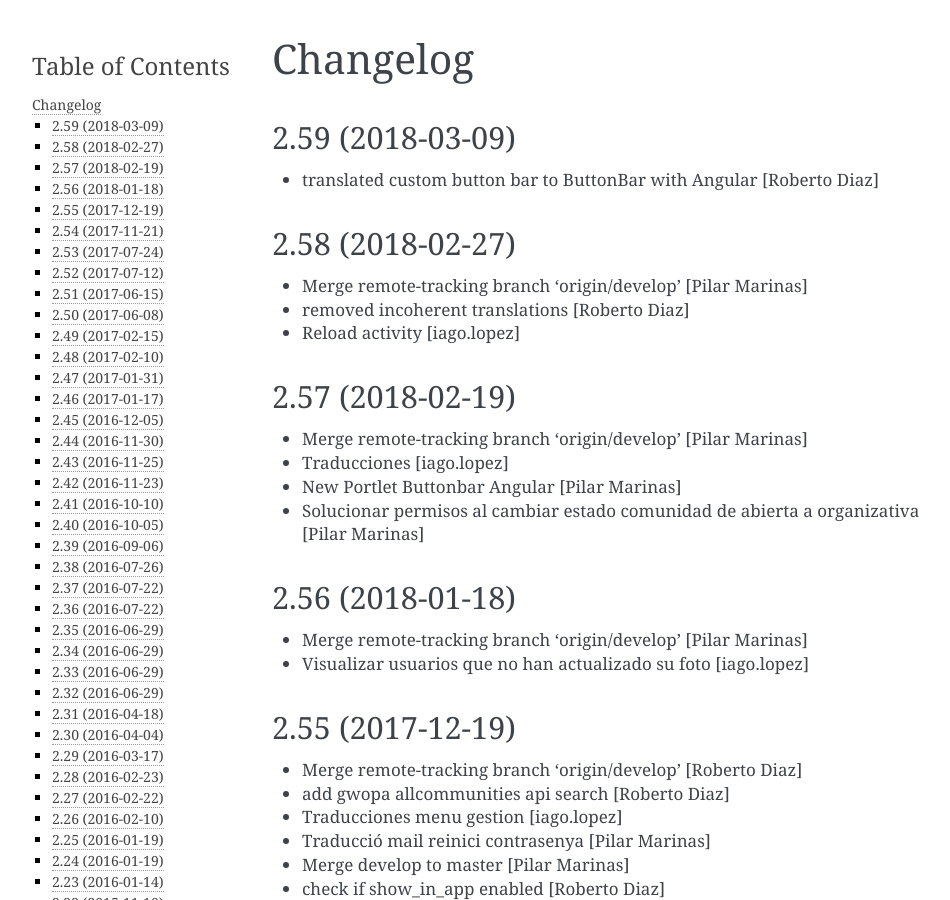
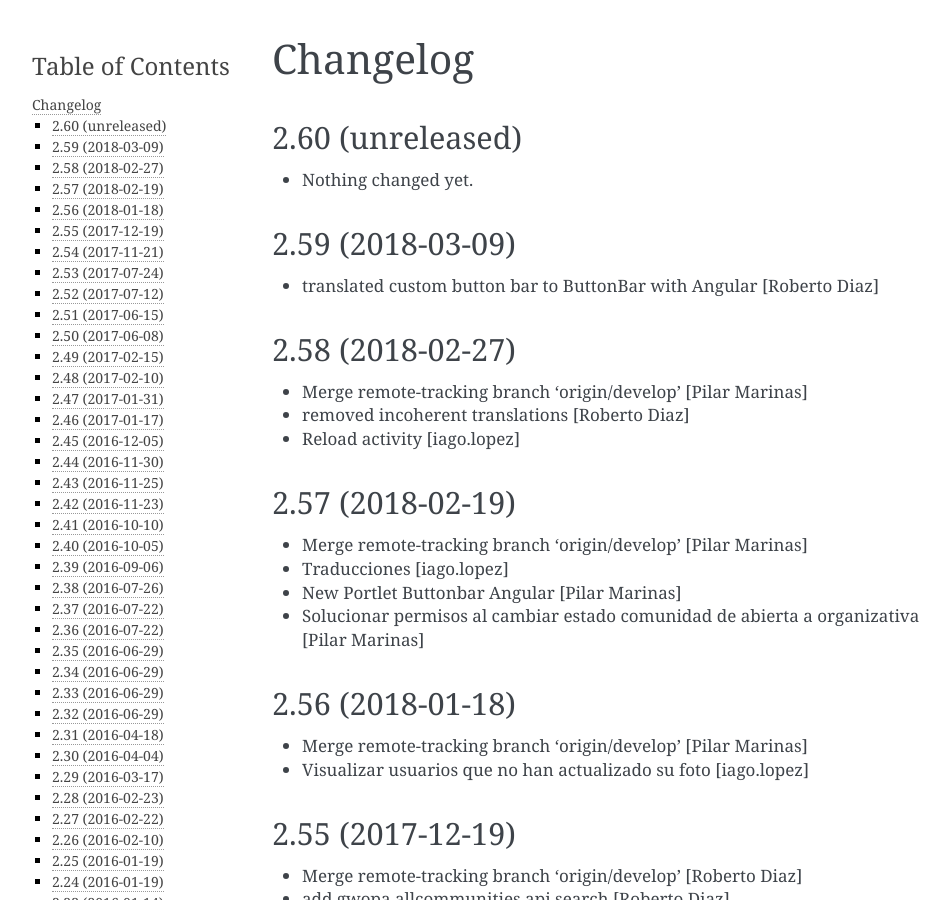
Before and after one commit to UPCnet/ulearn.core, a Sphinx documentation site: the page built from docs/HISTORY.rst, in a window 1280 px wide and 900 px high. Shown: the whole window, without its empty margins (148-1098 px from the left). Built offline with Sphinx 7.4.7, drawn with Linux system fonts in a browser that asks for light colours; pages that are not in the unit, such as notebooks, are missing from menus.

Commit message:
Back to development: 2.60

```diff
--- a/docs/HISTORY.rst
+++ b/docs/HISTORY.rst
@@ -1,5 +1,11 @@
 Changelog
 =========
+
+2.60 (unreleased)
+-----------------
+
+- Nothing changed yet.
+
 
 2.59 (2018-03-09)
 -----------------
--- a/setup.py
+++ b/setup.py
@@ -1,7 +1,7 @@
 from setuptools import setup, find_packages
 import os
 
-version = '2.59'
+version = '2.60.dev0'
 
 README = open('README.rst').read()
 HISTORY = open(os.path.join('docs', 'HISTORY.rst')).read()
```
